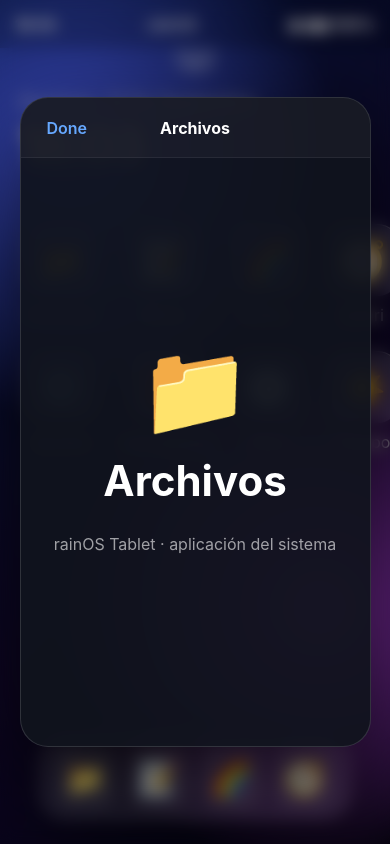
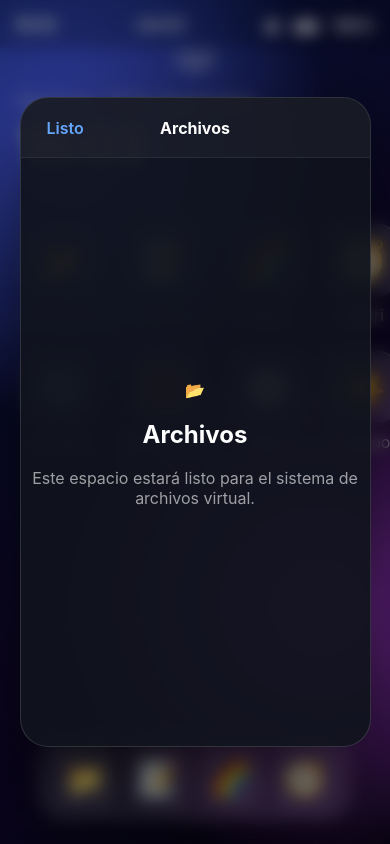
Before and after one commit to alexiusandromedavsgalaxia-lgtm/rainOS-Tablet, a React (Vite) app: page / in a window 390 px wide. Both pictures are taken after a click on the button "Archivos". Built offline with nearby package versions, Linux system fonts and the light colour scheme.

Commit message:
feat(ui): add interactive tablet system apps and controls

```diff
--- a/src/App.jsx
+++ b/src/App.jsx
@@ -1,6 +1,6 @@
 import { useEffect, useMemo, useState } from 'react';
 
-const apps = [
+const APPS = [
   { id: 'files', name: 'Archivos', glyph: '📁' },
   { id: 'notes', name: 'Notas', glyph: '📝' },
   { id: 'photos', name: 'Fotos', glyph: '🌈' },
@@ -12,58 +12,101 @@ const apps = [
 ];
 
 function AppIcon({ app, onOpen }) {
-  return <button className="app-icon" onClick={() => onOpen(app)} aria-label={app.name}>
-    <span className="icon-art">{app.glyph}</span><span>{app.name}</span>
-  </button>;
+  return (
+    <button className="app-icon" onClick={() => onOpen(app)} aria-label={`Abrir ${app.name}`}>
+      <span className="icon-art">{app.glyph}</span>
+      <span>{app.name}</span>
+    </button>
+  );
+}
+
+function Calculator() {
+  const [value, setValue] = useState('0');
+  const press = (key) => {
+    if (/^[0-9.]$/.test(key)) setValue(value === '0' ? key : value + key);
+    else if (key === 'C') setValue('0');
+    else if (key === '=') {
+      try {
+        if (!/^[0-9+*/().% -]+$/.test(value)) throw new Error('invalid');
+        setValue(String(Function(`"use strict"; return (${value})`)()));
+      } catch { setValue('Error'); }
+    } else setValue(value === '0' ? key : value + key);
+  };
+  return <div className="calculator"><output>{value}</output><div className="calculator-keys">{['C','(',')','/','7','8','9','*','4','5','6','-','1','2','3','+','0','.','%','='].map(k => <button key={k} onClick={() => press(k)}>{k}</button>)}</div></div>;
+}
+
+function AppContent({ app }) {
+  if (app.id === 'calculator') return <Calculator />;
+  if (app.id === 'settings') return <div className="settings-list"><div><b>rainOS</b><span>Tablet 1.0 · build Tablet-1000</span></div><div><b>Wi‑Fi</b><span>Conectado</span></div><div><b>Bluetooth</b><span>Activado</span></div><div><b>Aspecto</b><span>Automático</span></div></div>;
+  if (app.id === 'files') return <div className="empty-app"><span>📂</span><h2>Archivos</h2><p>Este espacio estará listo para el sistema de archivos virtual.</p></div>;
+  if (app.id === 'notes') return <div className="empty-app"><span>📝</span><h2>Notas</h2><p>Tu próxima nota aparecerá aquí.</p></div>;
+  if (app.id === 'photos') return <div className="empty-app"><span>🌈</span><h2>Fotos</h2><p>La fototeca virtual de rainOS todavía está vacía.</p></div>;
+  if (app.id === 'safari') return <div className="empty-app"><span>🧭</span><h2>Safari</h2><p>Navegador virtual preparado para una futura implementación.</p></div>;
+  if (app.id === 'weather') return <div className="weather-card"><span>☀️</span><strong>24°</strong><p>Tiempo simulado · despejado</p></div>;
+  return <div className="empty-app"><span>{app.glyph}</span><h2>{app.name}</h2><p>Aplicación del sistema rainOS Tablet.</p></div>;
 }
 
 function AppWindow({ app, onClose }) {
-  return <div className="window-backdrop" onMouseDown={onClose}>
-    <section className="app-window" onMouseDown={e => e.stopPropagation()}>
-      <header><button onClick={onClose}>Done</button><strong>{app.name}</strong><span /></header>
-      <div className="window-content">
-        <div className="hero-glyph">{app.glyph}</div>
-        <h1>{app.name}</h1>
-        <p>rainOS Tablet · aplicación del sistema</p>
-      </div>
-    </section>
-  </div>;
+  return (
+    <div className="window-backdrop" onMouseDown={onClose}>
+      <section className="app-window" onMouseDown={event => event.stopPropagation()} role="dialog" aria-modal="true" aria-label={app.name}>
+        <header><button onClick={onClose}>Listo</button><strong>{app.name}</strong><span /></header>
+        <div className="window-content"><AppContent app={app} /></div>
+      </section>
+    </div>
+  );
 }
 
 export default function App() {
   const [time, setTime] = useState(new Date());
   const [openApp, setOpenApp] = useState(null);
   const [controlCenter, setControlCenter] = useState(false);
+  const [wifi, setWifi] = useState(true);
+  const [bluetooth, setBluetooth] = useState(true);
+  const [brightness, setBrightness] = useState(80);
+  const [sound, setSound] = useState(70);
 
   useEffect(() => {
     const id = setInterval(() => setTime(new Date()), 1000);
     return () => clearInterval(id);
   }, []);
 
+  useEffect(() => {
+    const onKeyDown = event => {
+      if (event.key === 'Escape') {
+        setOpenApp(null);
+        setControlCenter(false);
+      }
+    };
+    window.addEventListener('keydown', onKeyDown);
+    return () => window.removeEventListener('keydown', onKeyDown);
+  }, []);
+
   const clock = useMemo(() => time.toLocaleTimeString('es-ES', { hour: '2-digit', minute: '2-digit' }), [time]);
   const date = useMemo(() => time.toLocaleDateString('es-ES', { weekday: 'long', day: 'numeric', month: 'long' }), [time]);
 
-  return <main className="tablet-shell">
+  return <main className="tablet-shell" style={{ filter: `brightness(${0.55 + brightness / 180})` }}>
     <div className="wallpaper" />
     <header className="statusbar">
-      <span>{clock}</span>
-      <span className="status-title">rainOS</span>
-      <span>◉  ▮▮▮  100%</span>
+      <span>{clock}</span><span className="status-title">rainOS</span><span>{wifi ? '◉' : '○'}　▮▮▮　100%</span>
     </header>
 
     <section className="home">
       <div className="welcome"><p>{date}</p><h1>{clock}</h1></div>
-      <div className="app-grid">{apps.map(app => <AppIcon key={app.id} app={app} onOpen={setOpenApp} />)}</div>
+      <div className="app-grid">{APPS.map(app => <AppIcon key={app.id} app={app} onOpen={setOpenApp} />)}</div>
     </section>
 
-    <nav className="dock" aria-label="Dock">
-      {apps.slice(0, 4).map(app => <button key={app.id} onClick={() => setOpenApp(app)}>{app.glyph}</button>)}
-    </nav>
+    <nav className="dock" aria-label="Dock">{APPS.slice(0, 4).map(app => <button key={app.id} aria-label={app.name} onClick={() => setOpenApp(app)}>{app.glyph}</button>)}</nav>
 
-    <button className="control-handle" onClick={() => setControlCenter(v => !v)} aria-label="Abrir Centro de Control">⌄</button>
+    <button className="control-handle" onClick={() => setControlCenter(value => !value)} aria-label="Abrir Centro de Control">⌄</button>
     {controlCenter && <aside className="control-center">
       <h2>Centro de Control</h2>
-      <div className="controls"><button>Wi‑Fi<br /><b>Conectado</b></button><button>Bluetooth<br /><b>Activado</b></button><button>Brillo<br /><b>100%</b></button><button>Sonido<br /><b>80%</b></button></div>
+      <div className="controls">
+        <button className={wifi ? 'active' : ''} onClick={() => setWifi(value => !value)}>Wi‑Fi<br /><b>{wifi ? 'Conectado' : 'Desactivado'}</b></button>
+        <button className={bluetooth ? 'active' : ''} onClick={() => setBluetooth(value => !value)}>Bluetooth<br /><b>{bluetooth ? 'Activado' : 'Desactivado'}</b></button>
+        <label>Brillo <b>{brightness}%</b><input type="range" min="20" max="100" value={brightness} onChange={event => setBrightness(Number(event.target.value))} /></label>
+        <label>Sonido <b>{sound}%</b><input type="range" min="0" max="100" value={sound} onChange={event => setSound(Number(event.target.value))} /></label>
+      </div>
     </aside>}
 
     {openApp && <AppWindow app={openApp} onClose={() => setOpenApp(null)} />}
```
